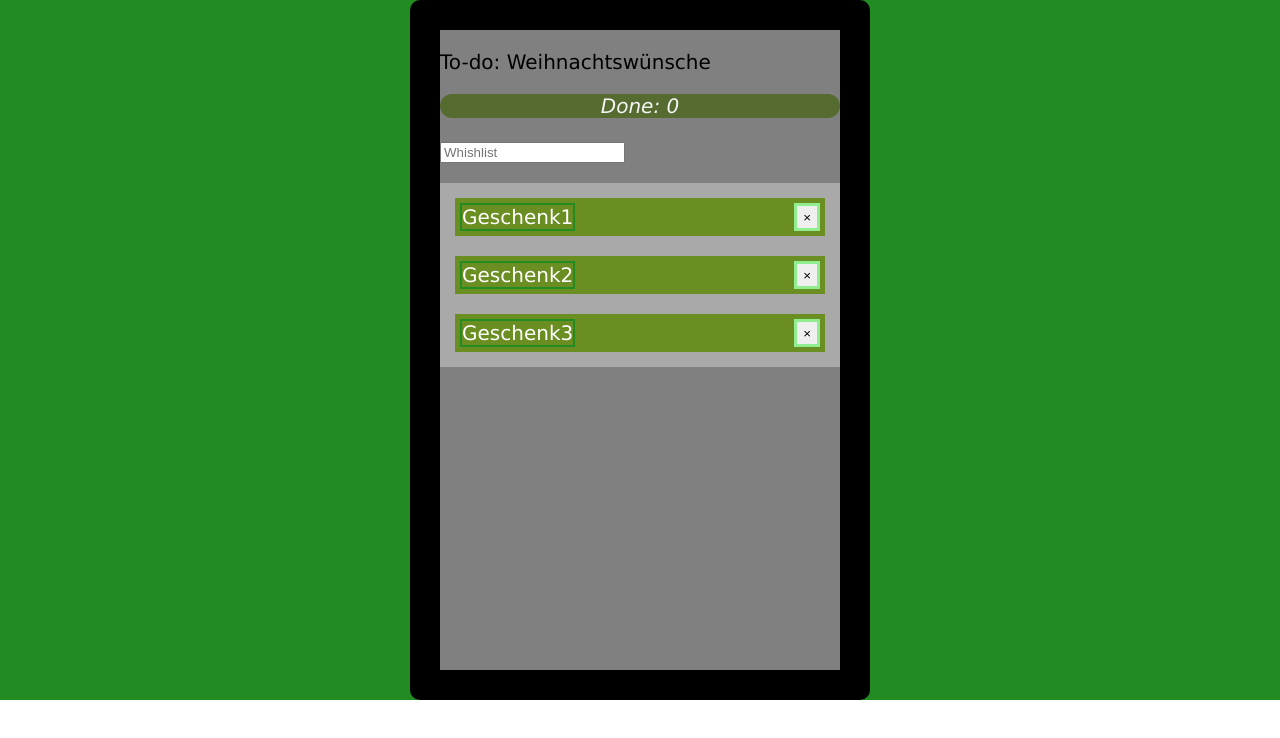
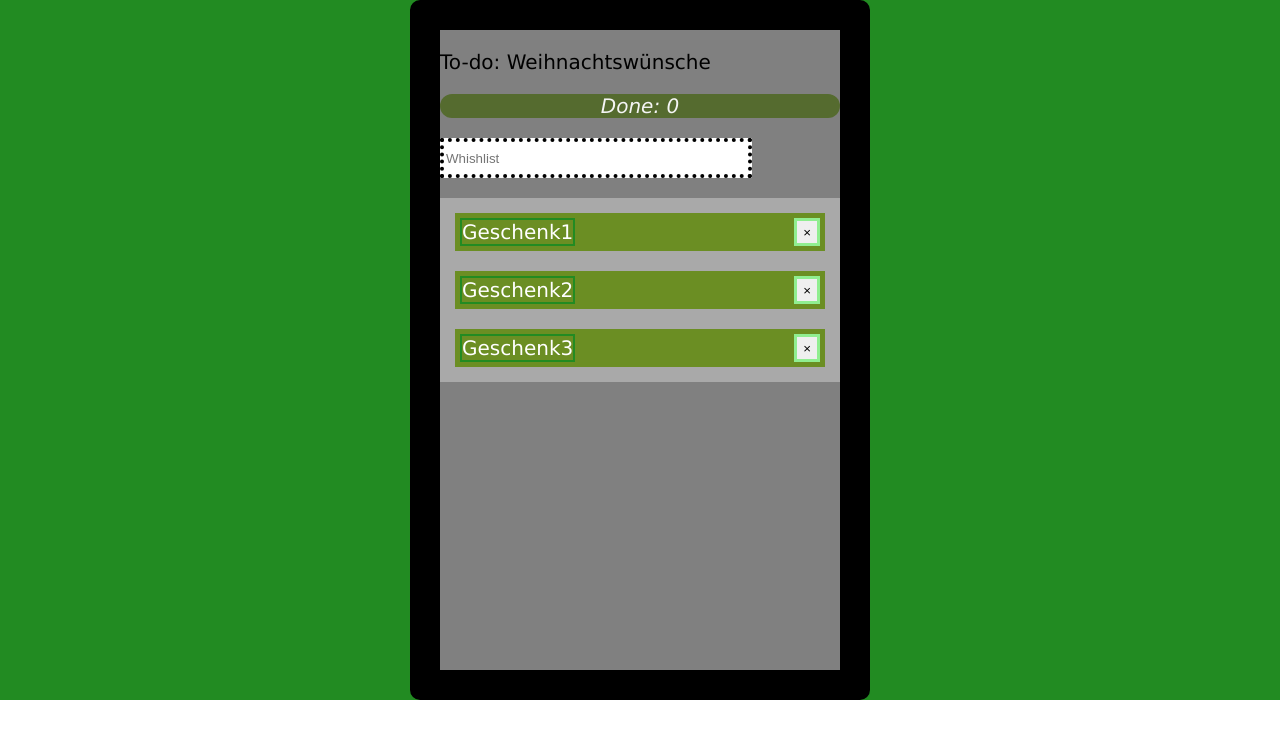
Before and after one commit to sophiamueller/react-todo, a React (Create React App) app: page / in a window 1280 px wide. Shown: the top 738 px of the page. Built offline with nearby package versions, Linux system fonts and the light colour scheme; the HTML template or start-up script is replaced by a standard one.

Commit message:
Css styling to-do

```diff
--- a/src/App.css
+++ b/src/App.css
@@ -60,14 +60,14 @@ footer {
   background: #f2f1ec;
 }
 
-.Input {
+input {
   display: flex;
   flex-direction: column;
   justify-content: center;
   align-content: center;
   height: 30px;
   width: 300px;
-  border: 2px dotted red;
-  font-size: 14px;
+  border: 4px dotted;
+  font-size: 15px dotted hotpink;
   outline: none;
 }
--- a/src/Counter.js
+++ b/src/Counter.js
@@ -1,4 +1,5 @@
 import React, { Component } from 'react'
+import './Counter.css'
 
 class Counter extends Component {
   render() {
--- a/src/Todolist.js
+++ b/src/Todolist.js
@@ -9,6 +9,7 @@ class Todolist extends Component {
       <li>
         <span onClick={onClick} className={isDone ? 'done' : ''}>
           {text}
+          <checkbox type="checkbox" className="Checkbox" />
         </span>
         <button onClick={onDelete}>&times;</button>
       </li>
```
